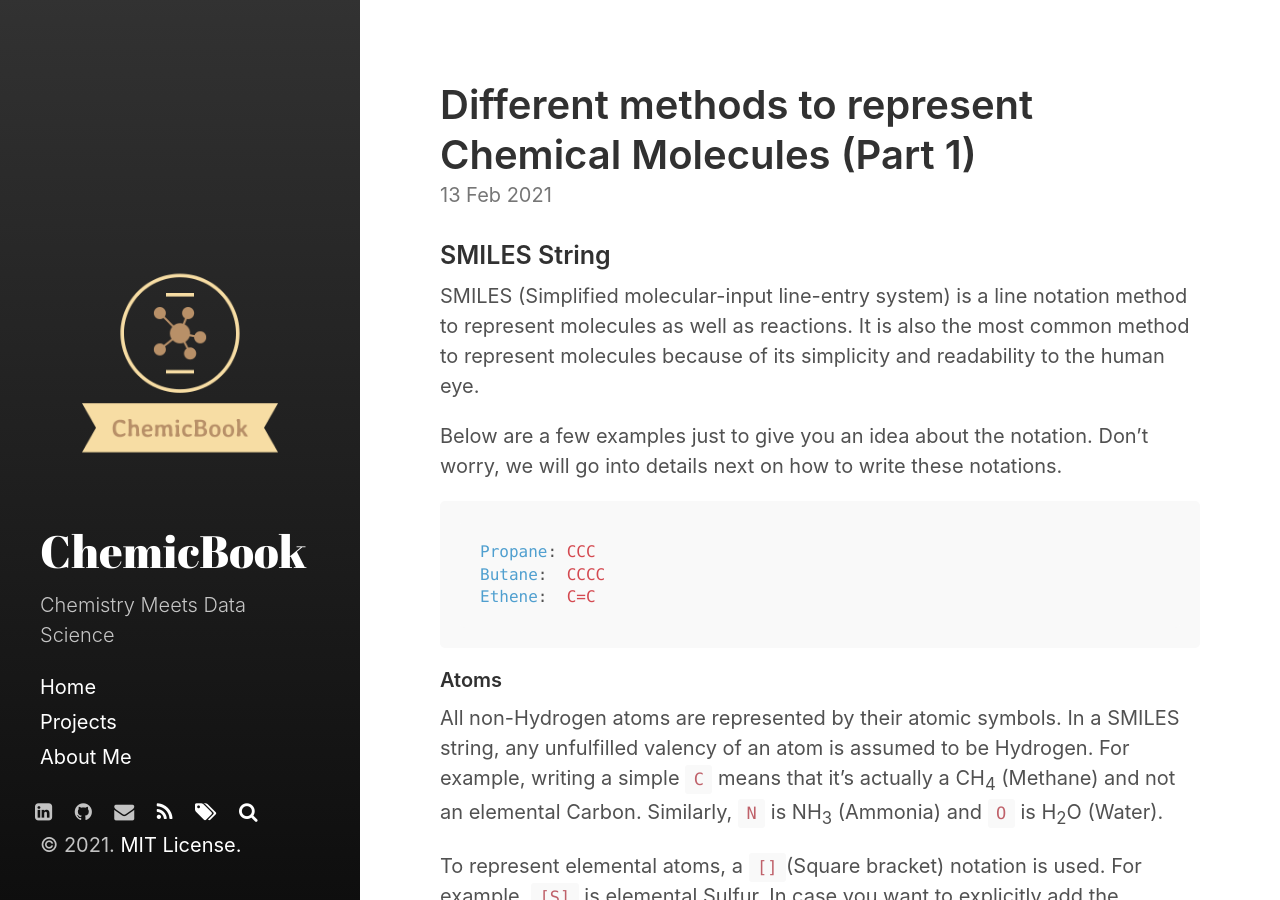
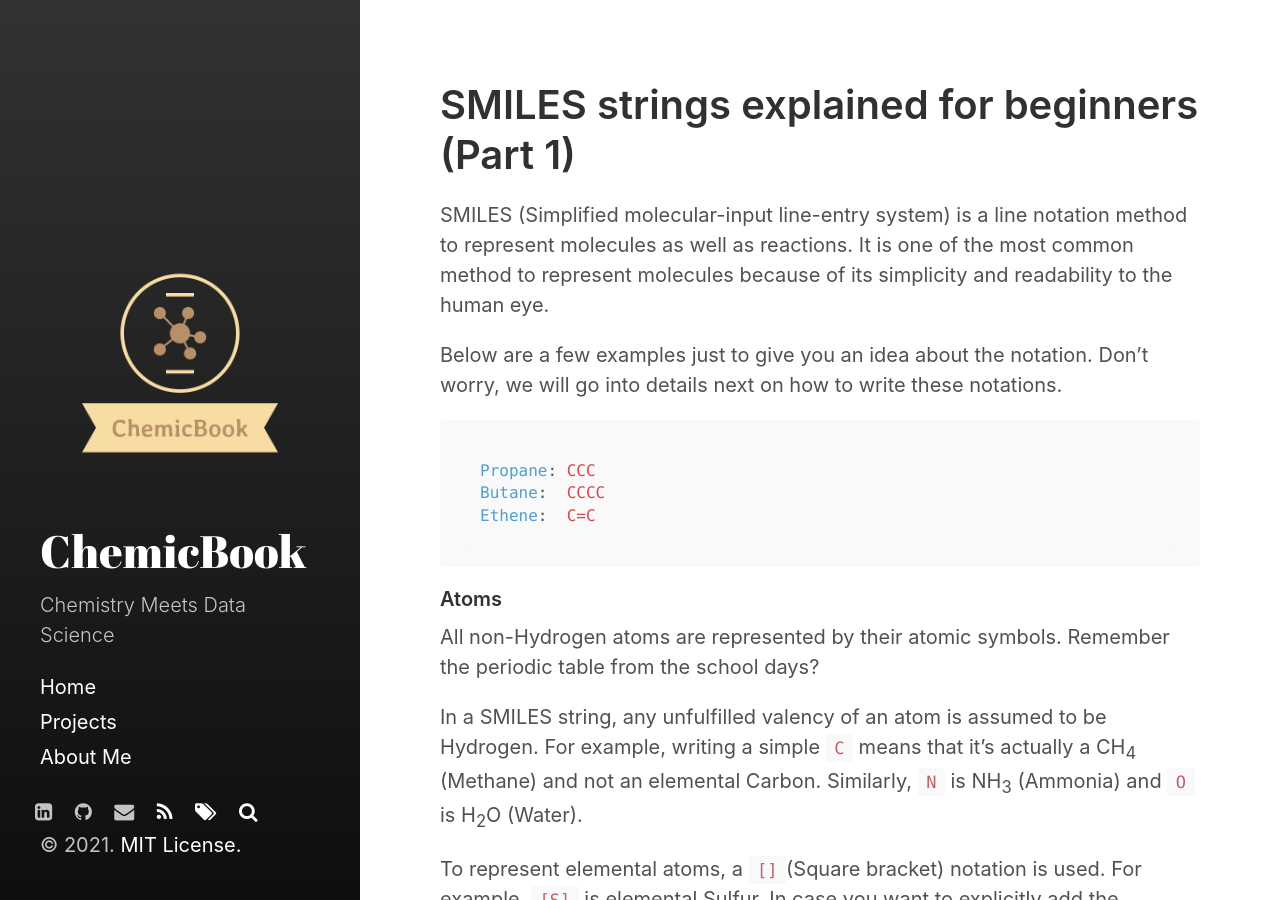
Before and after one commit to kmnis/kmnis.github.io, a Jekyll site: the page built from _posts/2021-02-13-smiles-strings-explained-for-beginners-part-1.md, in a window 1280 px wide and 900 px high. Built offline with Jekyll 4.4.1, drawn with Linux system fonts in a browser that asks for light colours; nearby versions of some CDN libraries; some of the changed text lies outside the part shown.

Commit message:
Updated & renamed smiles string blog post with references

````diff
--- a/_posts/2021-02-13-different-methods-to-represent-chemical-molecules.md
+++ b/_posts/2021-02-13-smiles-strings-explained-for-beginners-part-1.md
@@ -1,6 +1,6 @@
 ---
 layout: post
-title: Different methods to represent Chemical Molecules (Part 1)
+title: SMILES strings explained for beginners (Part 1)
 excerpt_separator: <!--more-->
 ---
 
@@ -20,8 +20,7 @@ excerpt_separator: <!--more-->
 - VMD (Optional)
 - GCN -->
 
-### SMILES String
-SMILES (Simplified molecular-input line-entry system) is a line notation method to represent molecules as well as reactions. It is also the most common method to represent molecules because of its simplicity and readability to the human eye.
+SMILES (Simplified molecular-input line-entry system) is a line notation method to represent molecules as well as reactions. It is one of the most common method to represent molecules because of its simplicity and readability to the human eye.
 
 Below are a few examples just to give you an idea about the notation. Don't worry, we will go into details next on how to write these notations.
 ```yaml
@@ -32,7 +31,9 @@ Ethene:  C=C
 <!--more-->
 
 #### Atoms
-All non-Hydrogen atoms are represented by their atomic symbols. In a SMILES string, any unfulfilled valency of an atom is assumed to be Hydrogen. For example, writing a simple `C` means that it's actually a CH<sub>4</sub> (Methane) and not an elemental Carbon. Similarly, `N` is NH<sub>3</sub> (Ammonia) and `O` is H<sub>2</sub>O (Water).
+All non-Hydrogen atoms are represented by their atomic symbols. Remember the periodic table from the school days?
+
+In a SMILES string, any unfulfilled valency of an atom is assumed to be Hydrogen. For example, writing a simple `C` means that it's actually a CH<sub>4</sub> (Methane) and not an elemental Carbon. Similarly, `N` is NH<sub>3</sub> (Ammonia) and `O` is H<sub>2</sub>O (Water).
 
 To represent elemental atoms, a `[]`(Square bracket) notation is used. For example, `[S]` is elemental Sulfur. In case you want to explicitly add the Hydrogens to a SMILES string, the square bracket can be used here as well. For example, Methane and Ethane can be written as `[CH4]` and `[CH3][CH3]` respectively.
 
@@ -149,12 +150,16 @@ Let's take the example of Propionic Acid. If the green highlighted atoms are tak
 In either case, there's a branch and like we just discussed, parentheses are used to create a branch in the SMILES string. So both the following strings are correct for Propionic Acid: `CCC(=O)O`, `CCC(O)=O`
 
 #### Cyclic Structures/Ring Molecules
-All the examples we have seen so far were noncyclic structures. Now, we'll see how to represent cyclic structures. Ring structures are written by breaking each ring at an arbitrary point to make an acyclic structure and adding numerical ring closure labels to show connectivity between non-adjacent atoms.
+All the examples we have seen so far were noncyclic structures. Now, we'll see how to represent cyclic structures.
+
+Ring structures are written by breaking each ring at an arbitrary point to make an acyclic structure and adding numerical ring closure labels to show connectivity between non-adjacent atoms.
 
 Let's take the example of Cyclohexane. If we break the structure at the marked bond, it'll become a linear structure.
 <img style="margin: auto" src="/_images/cyclohexane.png" width="20%"/>
 
 Then we assign a number to both the atoms between which the bond was broken. In this case, the structure is symmetric and hence it doesn't matter which bond we break. The SMILES string will now become `C1CCCCC1`.
+
+NOTE: The number assigned in the SMILE string is just a marker to denote the ring structure. The above SMILE string can also be written as `C2CCCCC2`. But it's a good practice and convention to go with the lowest integer.
 
 What if there are 2 rings? Then we break one bond each from both the rings and assign separate numbers to each involved atom. Let's take a look at a few examples to understand it better.
 
@@ -244,7 +249,7 @@ Let's start with the famous molecule, Benzene. In Table 3, we already showed tha
     </tr>
     <tr>
       <td>Biphenyl</td>
-      <td>c1ccc(-c2ccccc2)cc1</td>
+      <td>c1ccc(c2ccccc2)cc1</td>
       <!-- <td>C1=CC=C(C2=CC=CC=C2)C=C1</td> -->
       <td><img style="margin: auto" src="/_images/biphenyl.svg" width="50%"/></td>
     </tr>
@@ -278,3 +283,11 @@ The order in which ions or ligands are listed is arbitrary. There is no implied
     </tr>
   </tbody>
 </table>
+
+#### Summary
+We saw a basic introduction to the SMILES notation just enough to get you started in the field but there are a lot more rules and scenarios we haven't covered. For example, dealing with stereochemistry and chirality of molecules, representing chemical reactions in SMILES notation, etc. That's tutorial for some other day. If you want to jump into them right away, follow the links in the next section.
+
+#### Further Reading
+- <a target="_blank" href="https://www.daylight.com/dayhtml/doc/theory/theory.smiles.html">https://www.daylight.com/dayhtml/doc/theory/theory.smiles.html</a>
+- <a target="_blank" href="https://www.daylight.com/meetings/summerschool98/course/dave/smiles-intro.html">https://www.daylight.com/meetings/summerschool98/course/dave/smiles-intro.html</a>
+- <a target="_blank" href="https://www.daylight.com/dayhtml_tutorials/languages/smiles/index.html">https://www.daylight.com/dayhtml_tutorials/languages/smiles/index.html</a>
````
Also changed, not shown: other parts of _posts/2021-02-13-smiles-strings-explained-for-beginners-part-1.md (+1 -1 lines).
